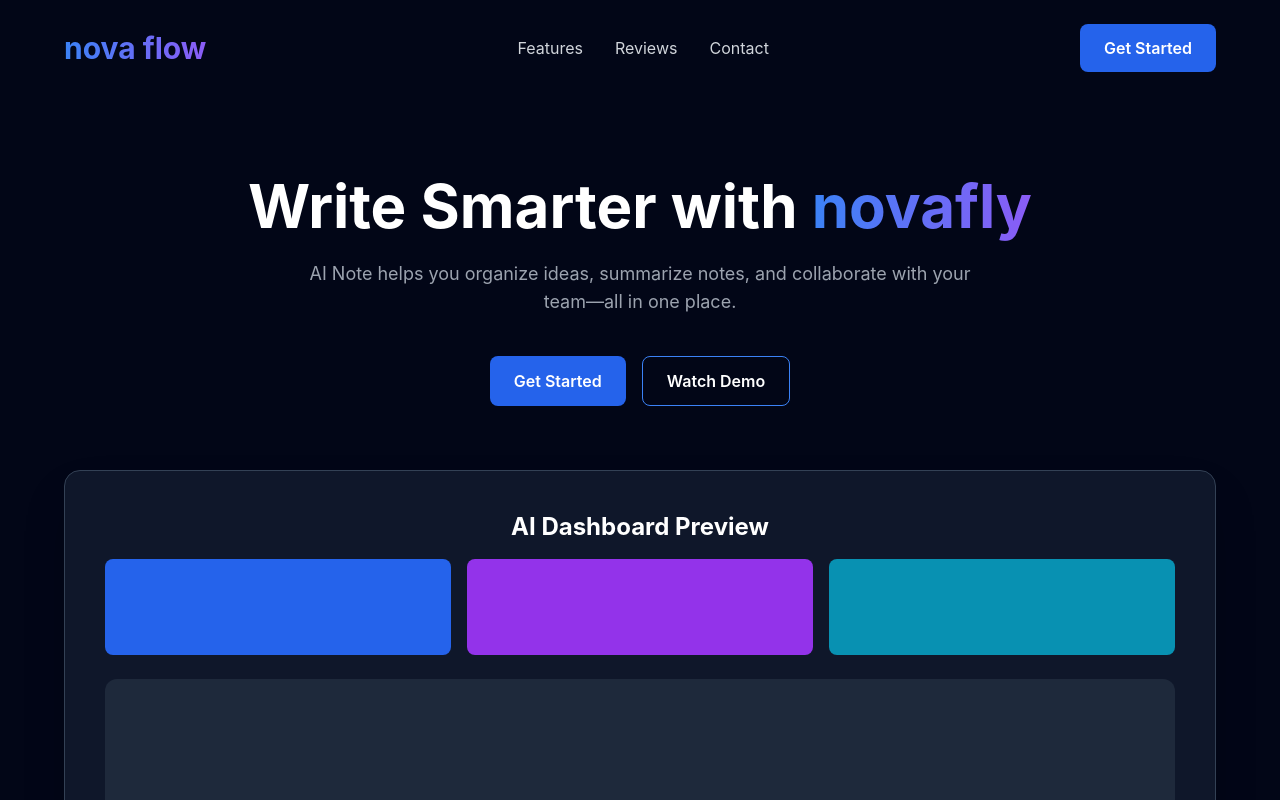
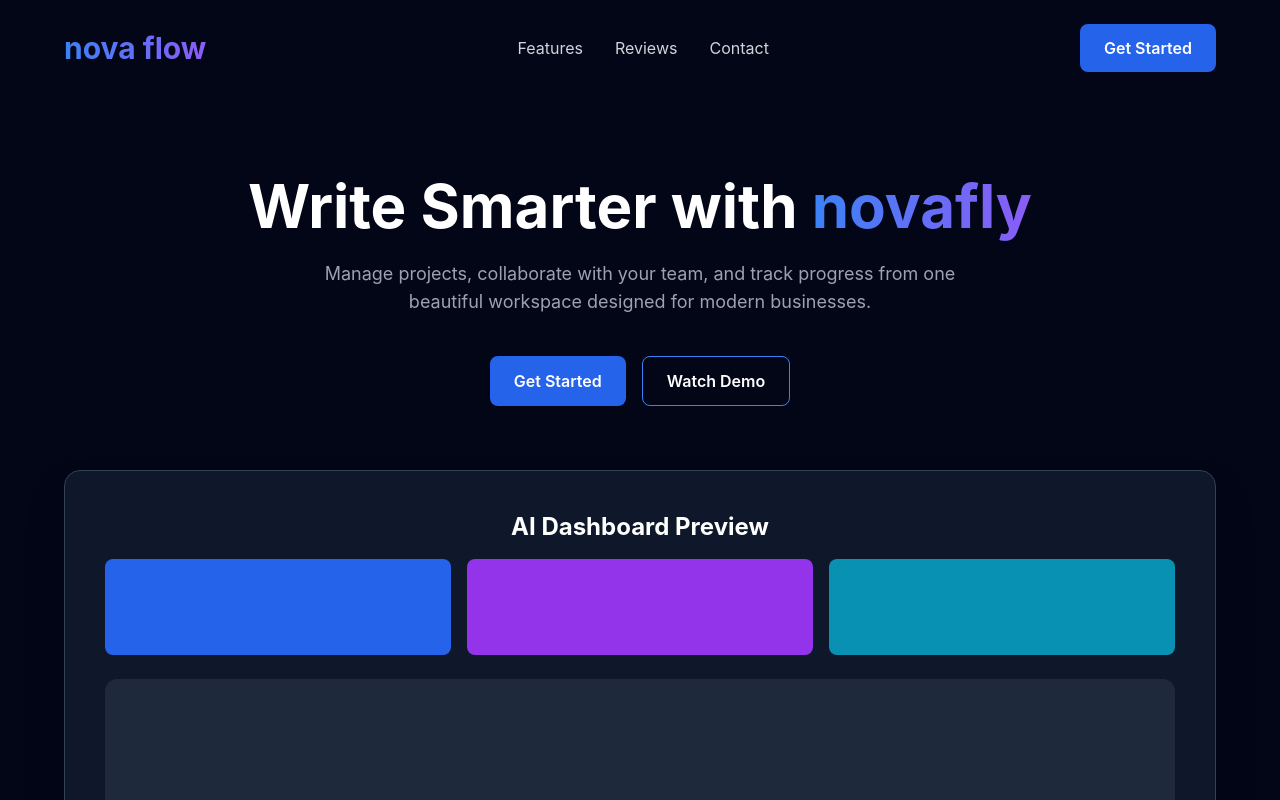
Before and after one commit to raja18054/Desktop-responsive-, a React (Vite) app: page / in a window 1280 px wide. Shown: the top 800 px of the page. Built offline with nearby package versions, Linux system fonts and the light colour scheme.

Commit message:
Revise Hero component description text
Updated the description text to focus on project management and collaboration.

```diff
--- a/src/components/Hero.jsx
+++ b/src/components/Hero.jsx
@@ -7,8 +7,7 @@ function Hero() {
       </h1>
 
       <p className="text-gray-400 text-lg mt-6 max-w-2xl mx-auto">
-        AI Note helps you organize ideas, summarize notes, and collaborate
-        with your team—all in one place.
+        Manage projects, collaborate with your team, and track progress from one beautiful workspace designed for modern businesses.
       </p>
 
       <div className="flex justify-center gap-4 mt-10">
```
